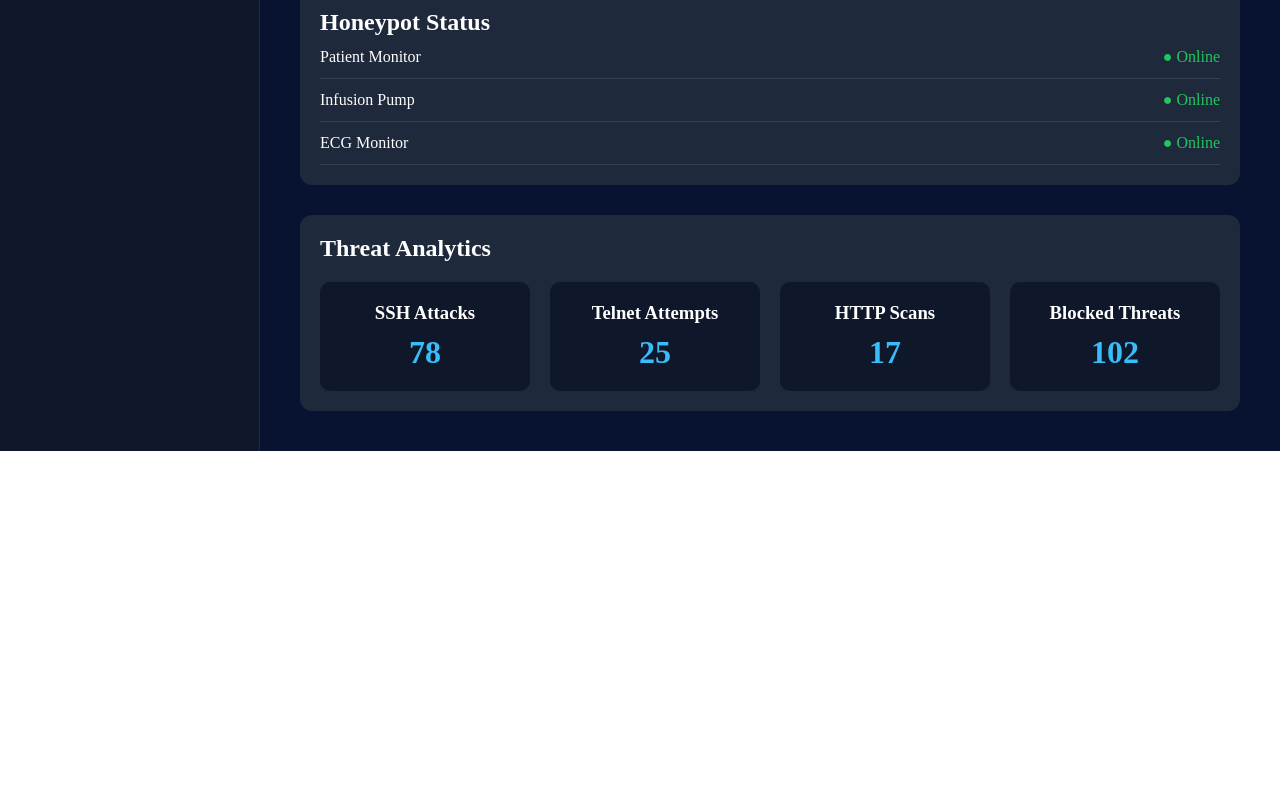
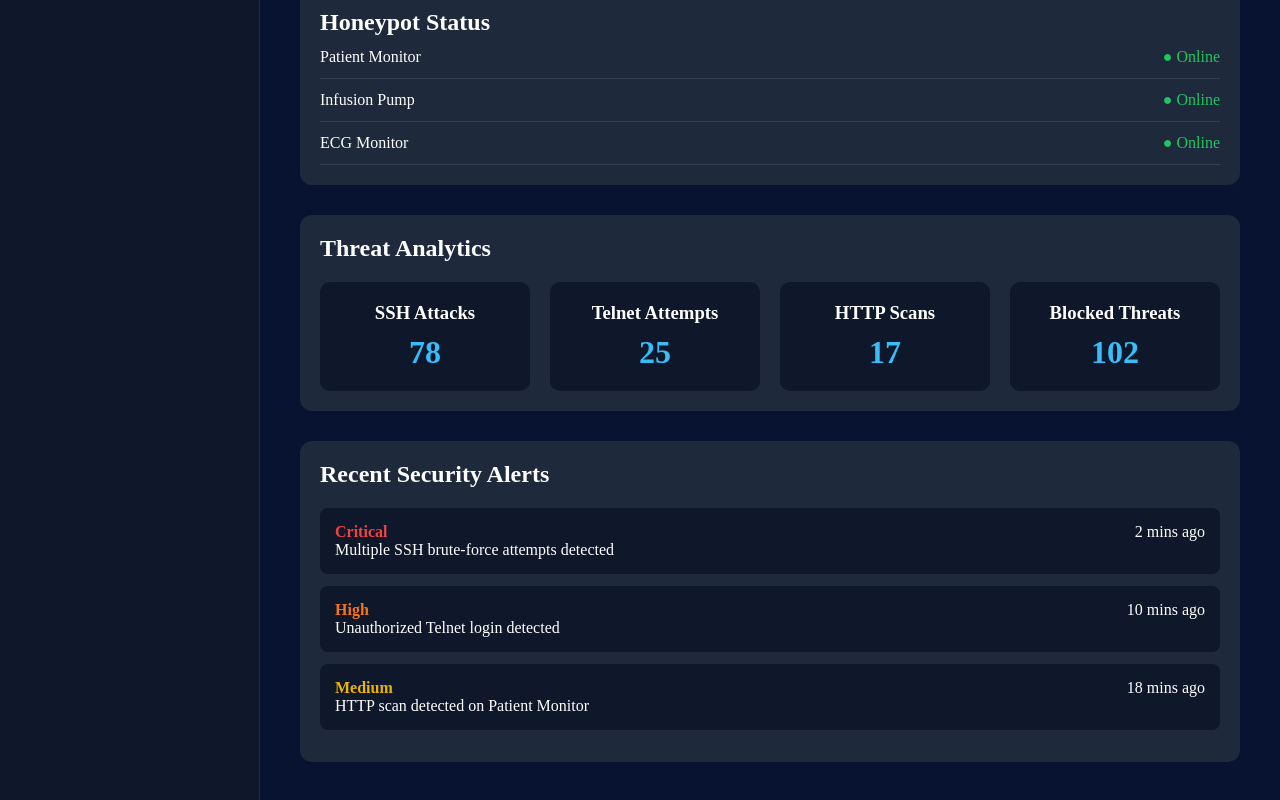
Before and after one commit to Sk8805/Healthcare---IoT-Deception-Honeypot-Network, a React app in the folder frontend/: page / in a window 1280 px wide. Shown: the part 511-1311 px from the top of the page. Before the commit the page ends 962 px from the top, so only its background shows below. Built offline with nearby package versions, Linux system fonts and the light colour scheme; the HTML template or start-up script is replaced by a standard one.

Commit message:
feat: add recent security alerts panel

```diff
--- a/frontend/src/App.jsx
+++ b/frontend/src/App.jsx
@@ -3,6 +3,7 @@ import StatCard from "./components/StatCard";
 import AttackLogs from "./components/AttackLogs";
 import HoneypotStatus from "./components/HoneypotStatus";
 import ThreatAnalytics from "./components/ThreatAnalytics";
+import SecurityAlerts from "./components/SecurityAlerts";
 
 function App() {
   return (
@@ -54,6 +55,7 @@ function App() {
         {/* Honeypot Status */}
         <HoneypotStatus />
         <ThreatAnalytics />
+        <SecurityAlerts />
       </div>
     </div>
   );
--- /dev/null
+++ b/frontend/src/components/SecurityAlerts.jsx
@@ -0,0 +1,77 @@
+function SecurityAlerts() {
+  const alerts = [
+    {
+      level: "Critical",
+      message: "Multiple SSH brute-force attempts detected",
+      time: "2 mins ago",
+    },
+    {
+      level: "High",
+      message: "Unauthorized Telnet login detected",
+      time: "10 mins ago",
+    },
+    {
+      level: "Medium",
+      message: "HTTP scan detected on Patient Monitor",
+      time: "18 mins ago",
+    },
+  ];
+
+  const getColor = (level) => {
+    switch (level) {
+      case "Critical":
+        return "#ef4444";
+      case "High":
+        return "#f97316";
+      case "Medium":
+        return "#eab308";
+      default:
+        return "#22c55e";
+    }
+  };
+
+  return (
+    <div
+      style={{
+        marginTop: "30px",
+        background: "#1e293b",
+        padding: "20px",
+        borderRadius: "12px",
+      }}
+    >
+      <h2 style={{ marginBottom: "20px" }}>
+        Recent Security Alerts
+      </h2>
+
+      {alerts.map((alert, index) => (
+        <div
+          key={index}
+          style={{
+            display: "flex",
+            justifyContent: "space-between",
+            padding: "15px",
+            marginBottom: "12px",
+            borderRadius: "8px",
+            background: "#0f172a",
+          }}
+        >
+          <div>
+            <strong
+              style={{
+                color: getColor(alert.level),
+              }}
+            >
+              {alert.level}
+            </strong>
+
+            <p>{alert.message}</p>
+          </div>
+
+          <span>{alert.time}</span>
+        </div>
+      ))}
+    </div>
+  );
+}
+
+export default SecurityAlerts;
```
